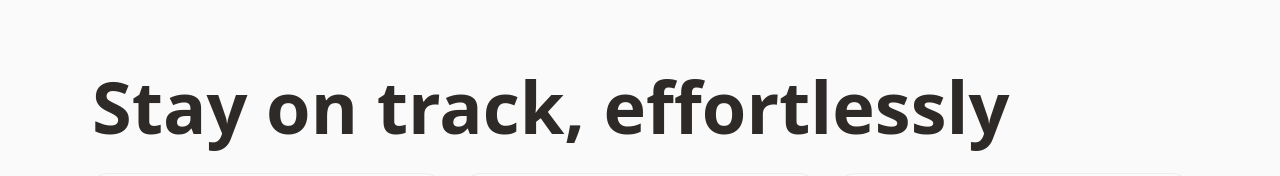
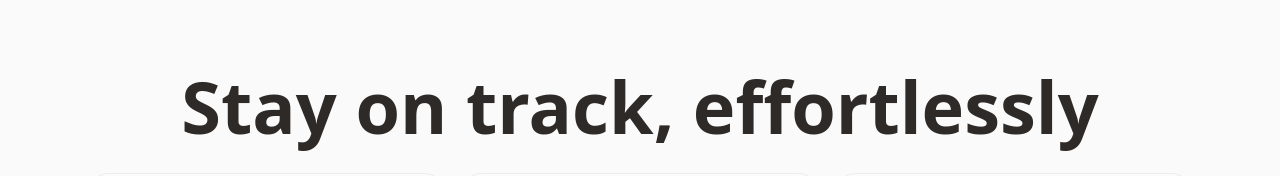
Before and after one commit to SupremeJA/ReMin, a React (Vite) app: page / in a window 1280 px wide. Shown: the part 842-1018 px from the top of the page. Built offline with nearby package versions, Linux system fonts and the light colour scheme.

Commit message:
centered featured title

```diff
--- a/src/sections/Featured.jsx
+++ b/src/sections/Featured.jsx
@@ -35,7 +35,7 @@ const Featured = () => {
 
   return (
     <section className="py-12">
-      <h1 className="title mb-8">Stay on track, effortlessly</h1>
+      <h1 className="title mb-8 text-center">Stay on track, effortlessly</h1>
 
       <div className="grid grid-cols-1 sm:grid-cols-2 lg:grid-cols-3 gap-6">
         {cards.map((c, i) => (
```
